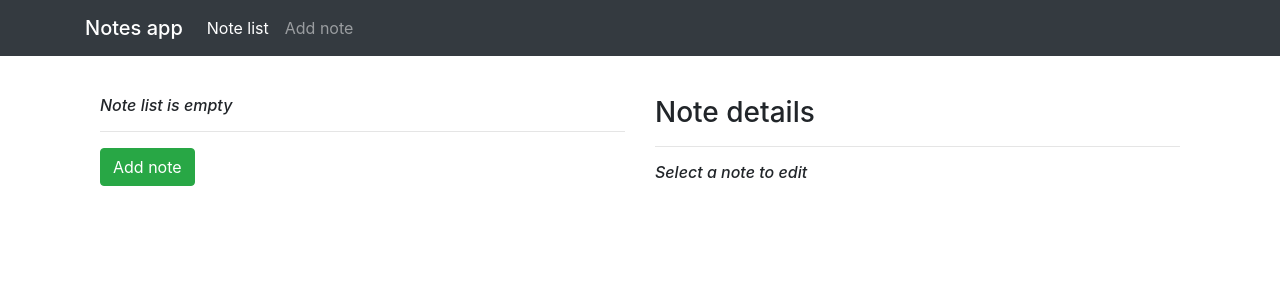
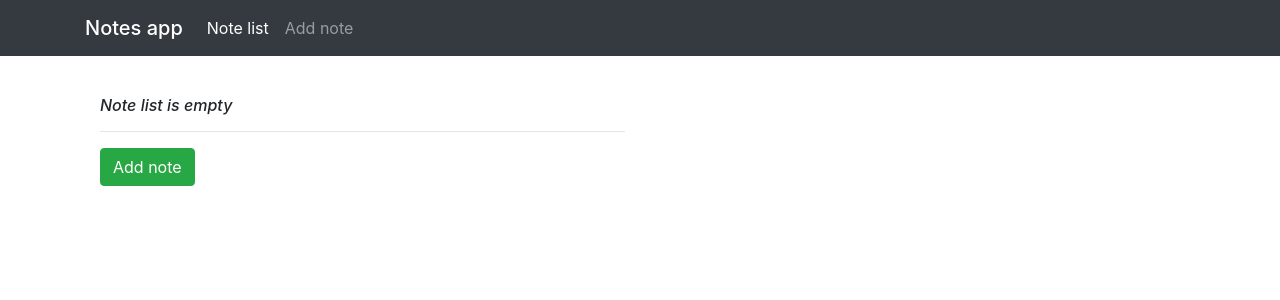
Before and after one commit to marraw/notes-app, an Angular app: page /notes-list in a window 1280 px wide. Shown: the top 300 px of the page. Built offline with nearby package versions, Linux system fonts and the light colour scheme.

Commit message:
some visual updates

```diff
--- a/src/app/note.ts
+++ b/src/app/note.model.ts
@@ -1,5 +1,6 @@
 export class Note {
-  constructor(public title: string,
+  constructor(
+    public title: string,
     public text: string,
     public important: boolean,
     public time: string,
--- a/src/app/notes-add/notes-add.component.html
+++ b/src/app/notes-add/notes-add.component.html
@@ -4,7 +4,7 @@
       <form [formGroup]="noteForm" (ngSubmit)="onSubmit()">
 
         <div class="form-group">
-          <input id="title" class="form-control note-paper" type="text" placeholder="Enter title" autocomplete="off"
+          <input id="title" class="form-control note-paper" type="text" placeholder="Enter a title" autocomplete="off"
             formControlName="title">
 
           <span *ngIf="!noteForm.get('title')?.valid && noteForm.get('title')?.touched">
--- a/src/app/notes-list/note-details/note-details.component.ts
+++ b/src/app/notes-list/note-details/note-details.component.ts
@@ -1,5 +1,5 @@
 import { Component, Input, OnInit } from '@angular/core';
-import { Note } from '../../note';
+import { Note } from '../../note.model';
 import { NotesService } from '../../notes.service';
 
 @Component({
--- a/src/app/notes-list/note-edit/note-edit.component.ts
+++ b/src/app/notes-list/note-edit/note-edit.component.ts
@@ -1,7 +1,7 @@
 import { Component, OnInit, OnDestroy } from '@angular/core';
 import { ActivatedRoute, Params, Router } from '@angular/router';
 import { Subscription } from 'rxjs';
-import { Note } from 'src/app/note';
+import { Note } from 'src/app/note.model';
 import { NotesService } from 'src/app/notes.service';
 
 @Component({
--- a/src/app/notes-list/notes-list.component.html
+++ b/src/app/notes-list/notes-list.component.html
@@ -14,7 +14,7 @@
       </ng-template>
     </div>
 
-    <div class="col-xs-12 col-sm-6">
+    <div class="col-xs-12 col-sm-6" *ngIf="notes.length > 0">
       <h3>Note details</h3>
       <hr>
       <div *ngIf="editMode; else selectNote">
--- a/src/app/notes-list/notes-list.component.ts
+++ b/src/app/notes-list/notes-list.component.ts
@@ -1,7 +1,7 @@
 import { Component, OnDestroy, OnInit } from '@angular/core';
 import { Router } from '@angular/router';
 import { Subscription } from 'rxjs';
-import { Note } from '../note';
+import { Note } from '../note.model';
 import { NotesService } from '../notes.service';
 
 @Component({
--- a/src/app/notes.service.ts
+++ b/src/app/notes.service.ts
@@ -1,6 +1,6 @@
 import { Injectable } from '@angular/core';
 import { Subject } from 'rxjs';
-import { Note } from './note'
+import { Note } from './note.model'
 
 @Injectable({ providedIn: 'root' })
 export class NotesService {
```
